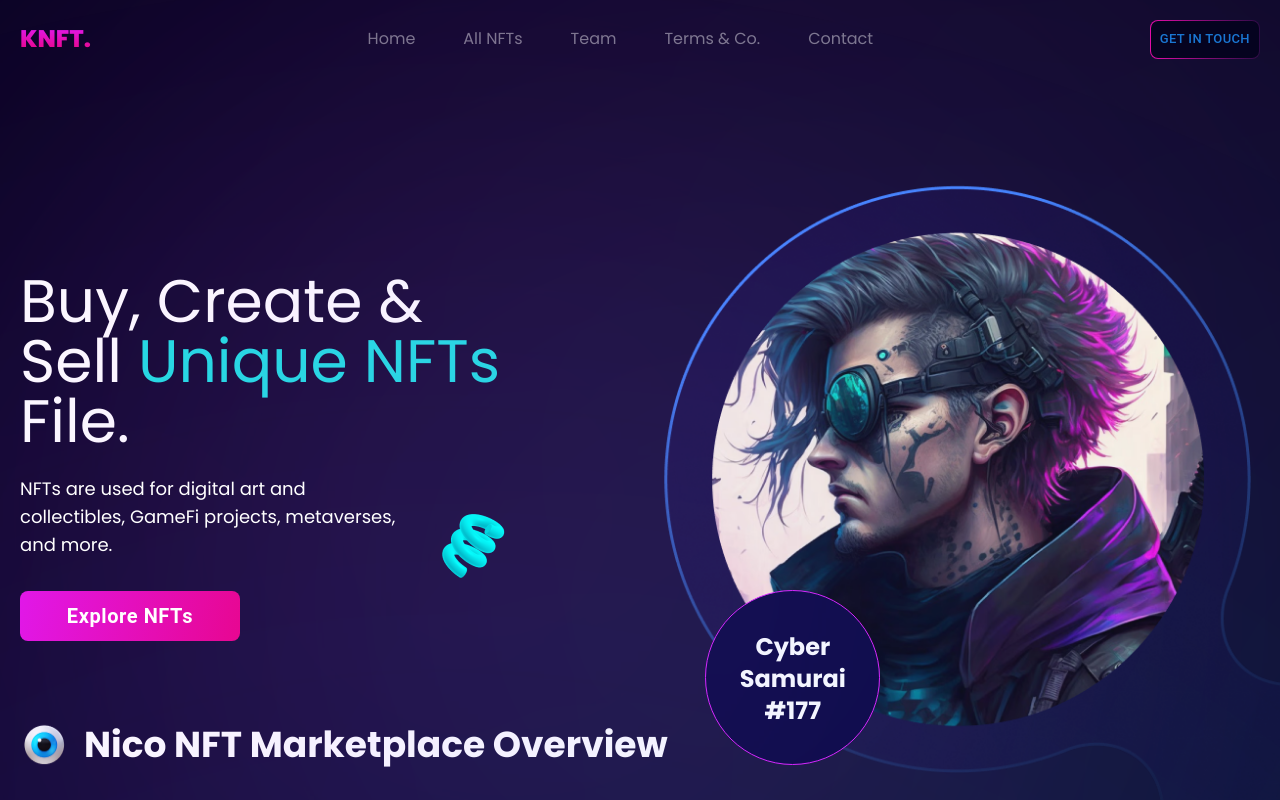
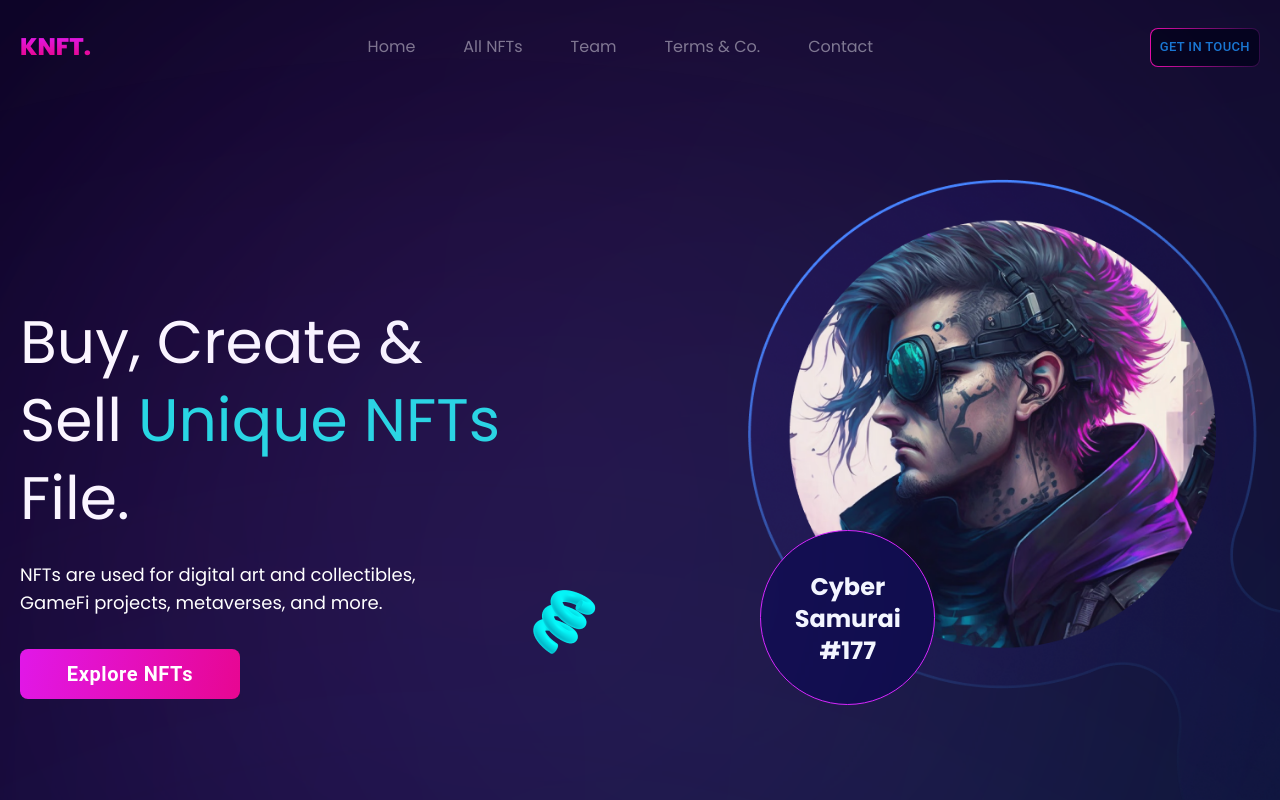
Before and after one commit to Virab-Maestro/crypto, a Next.js app: page / in a window 1280 px wide. Shown: the top 800 px of the page. Built offline with nearby package versions, Linux system fonts and the light colour scheme.

Commit message:
update: home page 1.1

```diff
--- a/app/components/Navbar/Navbar.tsx
+++ b/app/components/Navbar/Navbar.tsx
@@ -4,7 +4,7 @@ import { Button } from "@mui/material";
 export default function Navbar() {
 
   return (
-    <header className="py-5">
+    <header className="py-5 xl:py-7">
         <nav className="flex justify-between items-center">
             <div className="bg-clip-text text-transparent bg-gradient-to-b from-[#DF1CFF] to-[#EA0070] font-extrabold text-lg md:text-xl lg:text-2xl 2xl:text-3xl uppercase"> <a href="#">knft.</a></div>
             <Burger></Burger>
--- a/app/layout.tsx
+++ b/app/layout.tsx
@@ -31,7 +31,7 @@ export default function RootLayout({
 
           <div className="hidden absolute -z-10 top-[4%] md:top-[3%] lg:top-[4%] xl:top-[6%] 2xl:top-[3%] -right-[1%] 2xl:right-[0%] sm:block">
             <div className="relative">
-              <img className="w-[500px] md:w-[600px] lg:w-[750px] 2xl:w-[870px] " src="/images/home_img.png" alt="home_img" />
+              <img className="w-[400px] md:w-[500px] lg:w-[650px] 2xl:w-[870px] " src="/images/home_img.png" alt="home_img" />
               <div className="absolute top-[47%] right-[48%] xl:right-[55%] text-xl xl:text-2xl text-center font-bold bg-[#07003E] w-[135px] h-[135px] xl:w-[175px] xl:h-[175px] rounded-full py-6 xl:py-10 px-4 border border-[#DF1CFF] ">Cyber Samurai #177</div>
             </div>
           </div>
--- a/app/page.module.scss
+++ b/app/page.module.scss
@@ -30,13 +30,14 @@
             background-repeat: no-repeat;
             background-size: cover;
             position: absolute;
-            top: 45%;
-            left: 70%;
+            top: 48%;
+            left: 89%;
         }
     }
 
     &__title{
         position: relative;
+        line-height: 130%;
         &::after{
             content: "";
             position: absolute;
@@ -64,6 +65,11 @@
             &::after{
                 width: 500px;
                 height: 500px;
+            }
+        }
+        &__dec-1{
+            &::before{
+                left: 83%;
             }
         }
     }
--- a/app/page.tsx
+++ b/app/page.tsx
@@ -4,10 +4,10 @@ import Button1 from "./components/Button1/Button1";
 
 export default function Home() {
   return (
-      <section id="home" className={`${style["home"]} relative py-20 lg:py-40 xl:py-48`}>
-        <div className="mb-14 lg:mb-20">
-          <h1 className={`${style["home__title"]} capitalize text-4xl lg:text-6xl max-w-[300px] lg:max-w-[400px] xl:max-w-[500px] 2xl:max-w-[550px] mb-5 lg:mb-6`}>Buy, Create & Sell <span className="text-[#1EE0E1]">Unique NFTs</span> File.</h1>
-          <p className={`${style["home__dec-1"]} text-sm lg:text-lg max-w-[280px] lg:max-w-[380px] leading-6 relative mb-8`}>NFTs are used for digital art and collectibles, GameFi projects, metaverses, and more.</p>
+      <section id="home" className={`${style["home"]} relative py-20 lg:py-40 xl:py-52`}>
+        <div className="mb-14 lg:mb-20 xl:mb-44">
+          <h1 className={`${style["home__title"]} capitalize text-4xl lg:text-6xl sm:max-w-[300px] lg:max-w-[400px] xl:max-w-[500px] 2xl:max-w-[550px] mb-5 lg:mb-6`}>Buy, Create & Sell <span className="text-[#1EE0E1]">Unique NFTs</span> File.</h1>
+          <p className={`${style["home__dec-1"]} text-sm lg:text-lg max-w-[320px] sm:max-w-[280px] lg:max-w-[380px] xl:max-w-[450px] leading-6 relative mb-8 `}>NFTs are used for digital art and collectibles, GameFi projects, metaverses, and more.</p>
           <Button1 title="Explore NFTs"/>
         </div>
 
```
